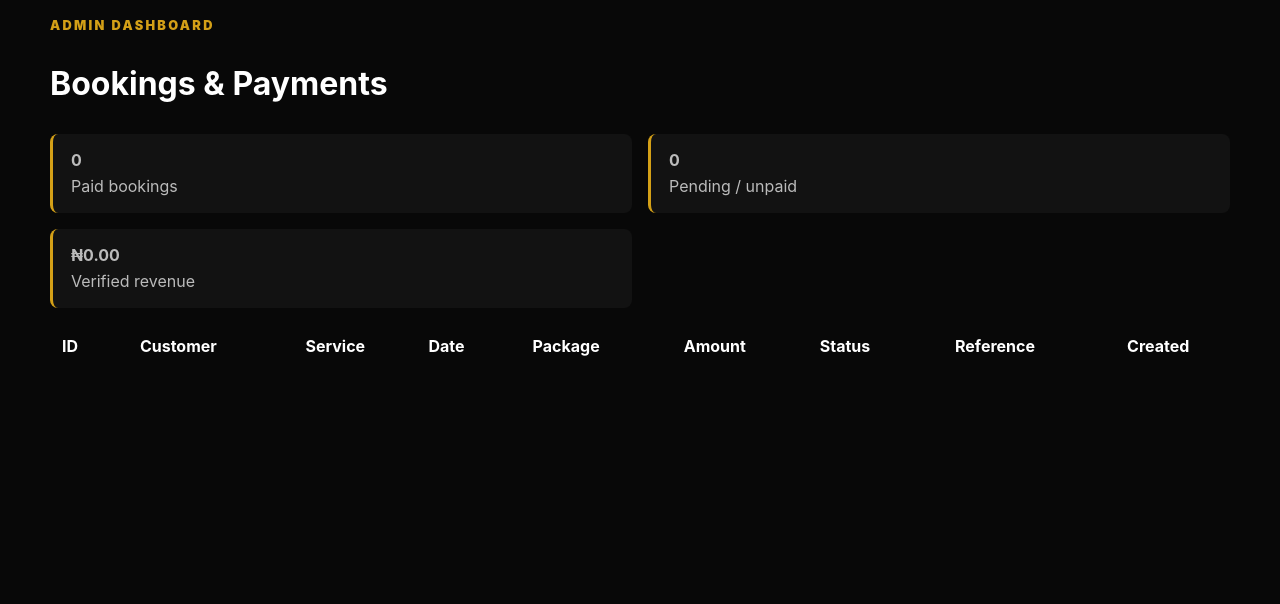
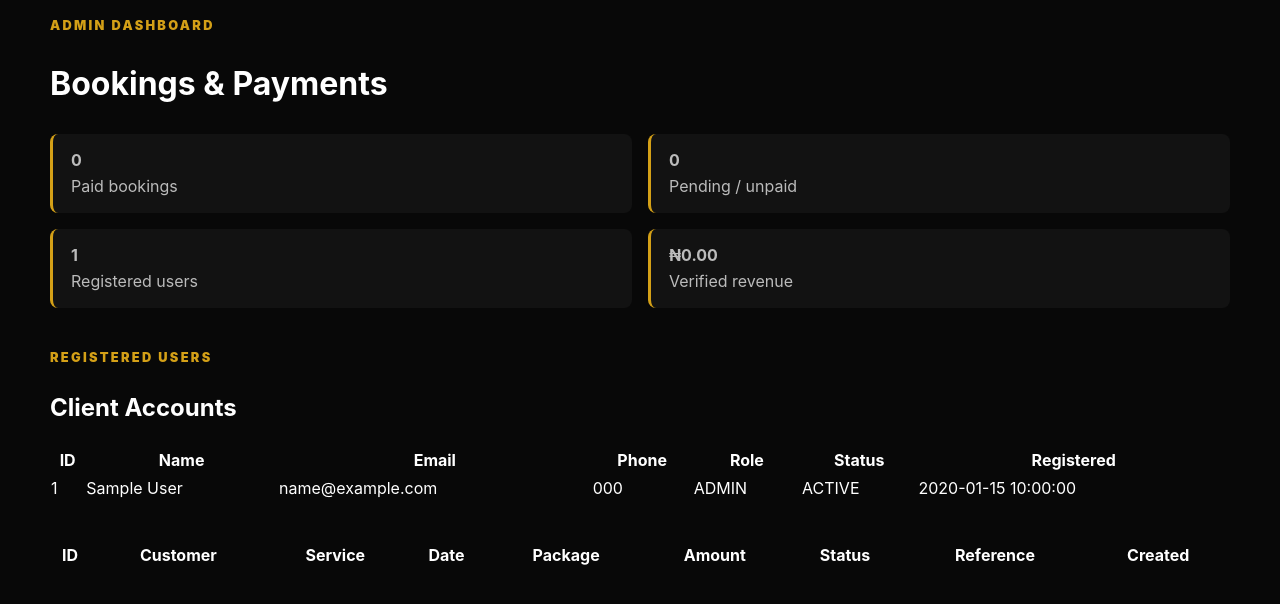
Before and after one commit to slikerareheight/eleven8_app, a PHP site: page /admin/index.php in a window 1280 px wide. Shown: the part 79-683 px from the top of the page. Run offline with PHP 8.4, Linux system fonts and the light colour scheme; the visitor is signed in with stand-in values (Sample User, id 1); tables that the repository leaves empty hold one stand-in row (values such as "Sample post"); lists and menus that the app fills with data are empty.

Commit message:
Add registered users to admin dashboard

```diff
--- a/admin/index.php
+++ b/admin/index.php
@@ -7,12 +7,30 @@ $bookings=$stmt->fetchAll();
 $total=(float)$pdo->query("SELECT COALESCE(SUM(amount),0) FROM bookings WHERE status='paid'")->fetchColumn();
 $paid=(int)$pdo->query("SELECT COUNT(*) FROM bookings WHERE status='paid'")->fetchColumn();
 $pending=(int)$pdo->query("SELECT COUNT(*) FROM bookings WHERE status<>'paid'")->fetchColumn();
+$userCount=(int)$pdo->query("SELECT COUNT(*) FROM users")->fetchColumn();
+$users=$pdo->query('SELECT id,first_name,last_name,email,phone,role,is_active,created_at FROM users ORDER BY created_at DESC')->fetchAll();
 ?><!doctype html>
 <html lang="en"><head><meta charset="utf-8"><meta name="viewport" content="width=device-width,initial-scale=1"><title>ELEVEN8 Admin Dashboard</title><link rel="stylesheet" href="../css/styles.css"></head>
 <body><header class="nav"><div class="container nav-inner"><a class="brand" href="../index.html"><img src="../images/logo.png" alt="ELEVEN8"></a><div class="nav-actions"><a class="btn btn-outline" href="../index.html">Website</a><a class="btn btn-gold" href="logout.php">Logout</a></div></div></header>
 <main class="section"><div class="container">
 <div class="eyebrow">ADMIN DASHBOARD</div><h1>Bookings & Payments</h1>
-<div class="form-grid" style="margin:25px 0"><div class="notice"><strong><?=number_format($paid)?></strong><br>Paid bookings</div><div class="notice"><strong><?=number_format($pending)?></strong><br>Pending / unpaid</div><div class="notice"><strong>₦<?=number_format($total,2)?></strong><br>Verified revenue</div></div>
+<div class="form-grid" style="margin:25px 0"><div class="notice"><strong><?=number_format($paid)?></strong><br>Paid bookings</div><div class="notice"><strong><?=number_format($pending)?></strong><br>Pending / unpaid</div><div class="notice"><strong><?=number_format($userCount)?></strong><br>Registered users</div><div class="notice"><strong>₦<?=number_format($total,2)?></strong><br>Verified revenue</div></div>
+
+<div style="margin:40px 0">
+<div class="eyebrow">REGISTERED USERS</div><h2>Client Accounts</h2>
+<div style="overflow:auto"><table style="width:100%;border-collapse:collapse;min-width:900px">
+<thead><tr><th>ID</th><th>Name</th><th>Email</th><th>Phone</th><th>Role</th><th>Status</th><th>Registered</th></tr></thead><tbody>
+<?php if(!$users): ?><tr><td colspan="7" style="padding:25px;text-align:center">No users have registered yet.</td></tr>
+<?php else: foreach($users as $u): ?><tr>
+<td><?=htmlspecialchars((string)$u['id'])?></td>
+<td><?=htmlspecialchars($u['first_name'].' '.$u['last_name'])?></td>
+<td><?=htmlspecialchars($u['email'])?></td>
+<td><?=htmlspecialchars($u['phone'])?></td>
+<td><?=htmlspecialchars(strtoupper($u['role']))?></td>
+<td><?=((int)$u['is_active']===1?'ACTIVE':'INACTIVE')?></td>
+<td><?=htmlspecialchars($u['created_at'])?></td>
+</tr><?php endforeach; endif; ?>
+</tbody></table></div></div>
 <div style="overflow:auto"><table style="width:100%;border-collapse:collapse;min-width:1000px"><thead><tr><th>ID</th><th>Customer</th><th>Service</th><th>Date</th><th>Package</th><th>Amount</th><th>Status</th><th>Reference</th><th>Created</th></tr></thead><tbody>
 <?php foreach($bookings as $b): ?><tr><td><?=htmlspecialchars((string)$b['id'])?></td><td><?=htmlspecialchars($b['name'])?><br><small><?=htmlspecialchars($b['email'])?></small></td><td><?=htmlspecialchars($b['service'])?></td><td><?=htmlspecialchars($b['booking_date'])?></td><td><?=htmlspecialchars($b['package'])?></td><td>₦<?=number_format((float)$b['amount'],2)?></td><td><?=htmlspecialchars(strtoupper($b['status']))?></td><td><?=htmlspecialchars((string)($b['payment_reference']??''))?></td><td><?=htmlspecialchars($b['created_at'])?></td></tr><?php endforeach; ?></tbody></table></div>
 </div></main></body></html>
```
